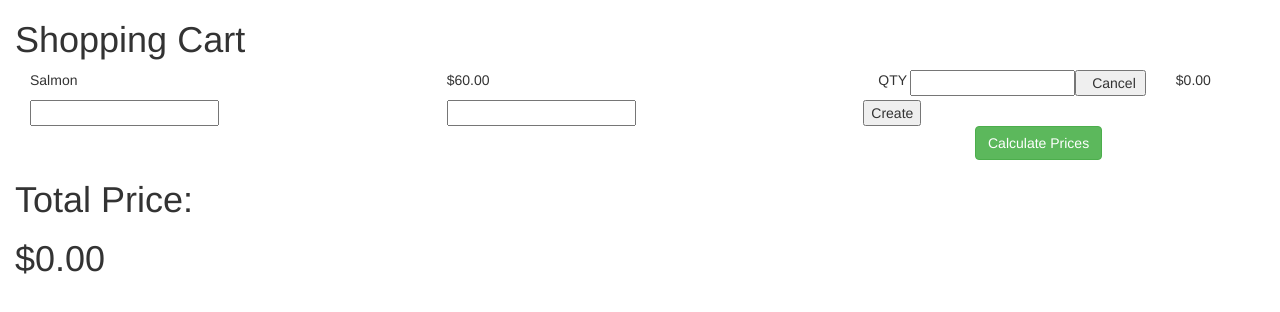
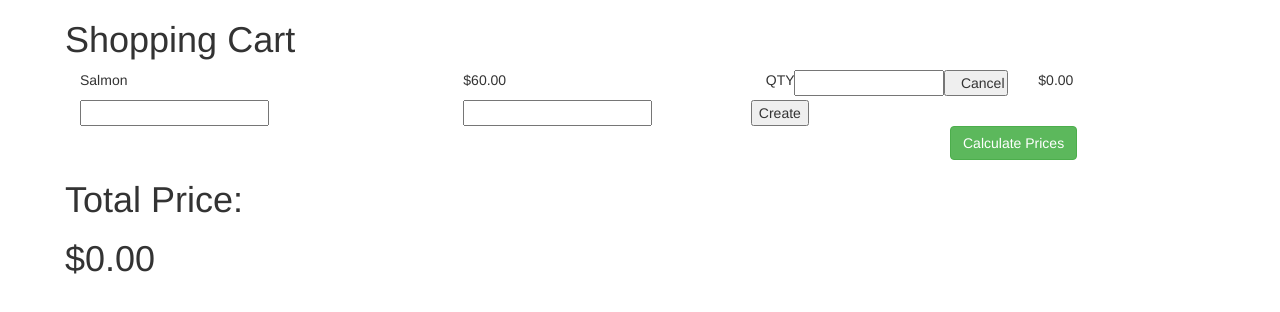
Before and after one commit to yohanology/shoppingCart, a plain HTML site: page index.html in a window 1280 px wide. Drawn offline with nearby package versions, Linux system fonts and the light colour scheme.

Commit message:
Improve and add create item button function

```diff
--- a/css/custom.css
+++ b/css/custom.css
@@ -0,0 +1,3 @@
+.container-fluid {
+	margin:0px 50px 0px 50px;
+}
--- a/index.html
+++ b/index.html
@@ -20,21 +20,24 @@
 
       <!-- Cart title -->
       <div class="row">
+
         <div id="cart-title" class="col-xs-12">
             <h1>Shopping Cart</h1>
         </div>
+
       </div>
 
 
       <!-- Cart items list -->
-      <div class="row">
+      <div id="itemsList" class="row">
+
+
+        <!-- Cart item -->
         <div class="cart-item col-xs-12">
-
-          <!-- Items list -->
           <div class="cart-item-name col-xs-4">
             <p>Salmon</p>
           </div>
-          <div class="cart-item-price col-xs-4">
+          <div class="cart-item-price col-xs-3">
             <p>$60.00</p>
           </div>
           <div class="cart-item-qty col-xs-3">
@@ -42,39 +45,51 @@
             <input class="itemQty col-xs-7">
             <button class="itemCancel col-xs-3">Cancel</button>
           </div>
-          <div class="cart-item-total col-xs-1">
+          <div class="cart-item-total col-xs-2">
             <p>$0.00</p>
           </div>
+        </div>
 
-          <!-- Input items-->
+
+      </div>
+
+
+        <!-- Create items-->
+      <div id="createItems" class="row">
+
+        <div class="create-item col-xs-12">
           <div class="create-item-name col-xs-4">
             <input id="createItemName">
           </div>
-          <div class="create-item-price col-xs-4">
+          <div class="create-item-price col-xs-3">
             <input id="createItemPrice">
           </div>
-          <div class="create-item-button col-xs-1">
+          <div class="create-item-button col-xs-3">
             <button id="createItem">Create</button>
           </div>
+        </div>
 
-        </div>
       </div>
 
 
       <!-- Button calculate price -->
       <div class="row">
+
         <div class="cart-calc-total col-xs-3 col-xs-offset-9">
           <button id="calc-price" type="button" class="btn btn-success">Calculate Prices</button>
         </div>
+
       </div>
 
 
       <!-- Total -->
       <div class="row">
+
         <div class="cart-total col-xs-4">
           <h1>Total Price:</h1>
           <h1>$0.00</h1>
         </div>
+
       </div>
 
 
--- a/js/application.js
+++ b/js/application.js
@@ -0,0 +1,21 @@
+$(document).ready(function(){
+
+
+	// Create item button
+	$('#createItem').click(function(){
+		var itemName = $('#createItemName').val();
+		var itemPrice = $('#createItemPrice').val();
+		$('.cart-item').first().before('<div class="cart-item col-xs-12"><div class="cart-item-name col-xs-4"><p>' + itemName + '</p></div><div class="cart-item-price col-xs-3"><p>' + '$' + itemPrice + '</p></div><div class="cart-item-qty col-xs-3"><p class="col-xs-2">QTY</p><input class="itemQty col-xs-7"><button class="itemCancel col-xs-3">Cancel</button></div><div class="cart-item-total col-xs-2"><p>$0.00</p></div>');
+		console.log('Item added.', 'Name:', itemName, 'Price', itemPrice);
+	});
+
+
+
+
+
+
+
+
+
+
+});
```
